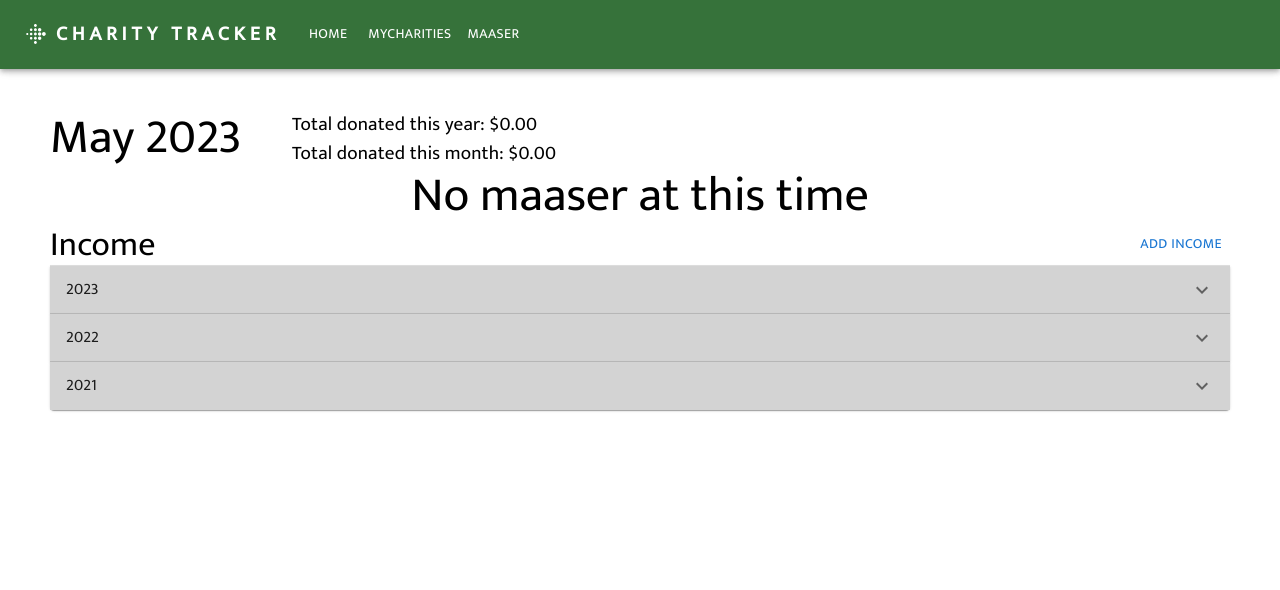
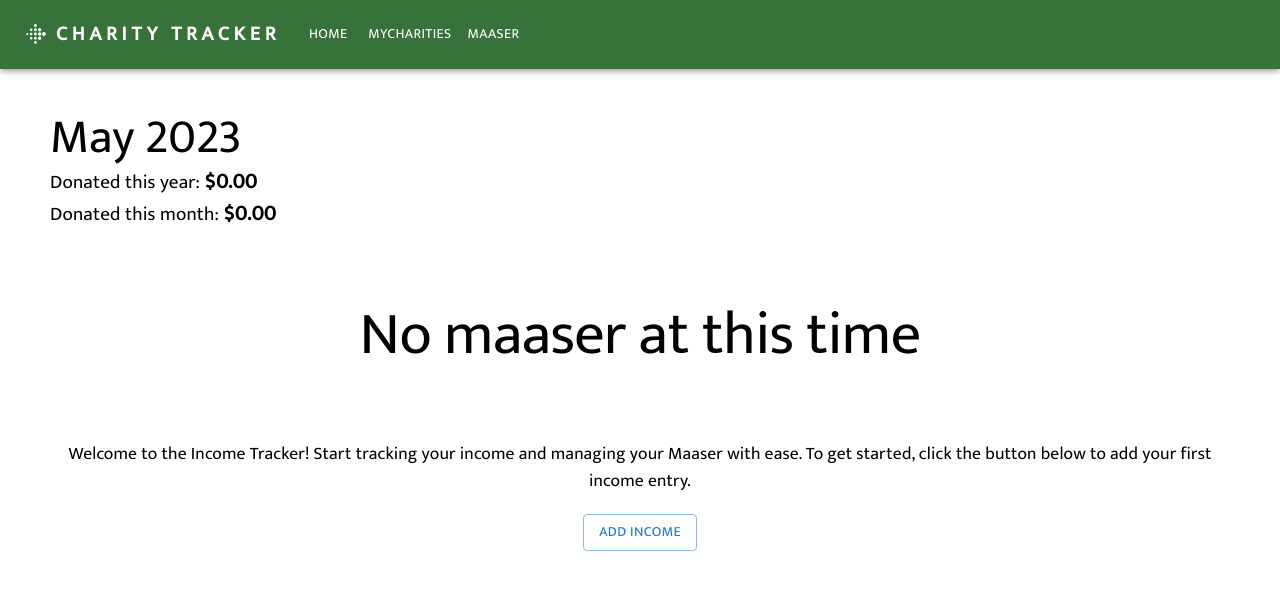
Before and after one commit to sbelsky01/Charity_Tracker_Website, a React (Create React App) app: page /#/Maaser in a window 1280 px wide. Shown: the top 590 px of the page. Built offline with nearby package versions, Linux system fonts and the light colour scheme.

Commit message:
added content and minor styling changes to maaser page

```diff
--- a/src/App.jsx
+++ b/src/App.jsx
@@ -17,32 +17,7 @@ function App() {
     charities: [],
   });
   const [maaserState, maaserDispatch] = useReducer(maaserReducer, {
-    income: [
-      {
-        year: 2023,
-        list: [
-          { description: "Paycheck", amt: 800, date: "2023-02-23" },
-          { description: "Paycheck", amt: 800, date: "2023-04-23" },
-          { description: "Paycheck", amt: 800, date: "2023-05-23" },
-        ],
-      },
-      {
-        year: 2022,
-        list: [
-          { description: "Paycheck", amt: 800, date: "2022-03-23" },
-          { description: "Bonus", amt: 300, date: "2022-04-06" },
-          { description: "Paycheck", amt: 800, date: "2022-05-23" },
-        ],
-      },
-      {
-        year: 2021,
-        list: [
-          { description: "Paycheck", amt: 800, date: "2021-03-23" },
-          { description: "Bonus", amt: 300, date: "2021-09-06" },
-          { description: "Paycheck", amt: 800, date: "2021-05-23" },
-        ],
-      },
-    ],
+    income: [],
     monthDonations: { year: null, month: null, amount: 0 },
     yearDonations: { year: null, amount: 0 },
     maaser: 0,
--- a/src/components/Maaser/incomeAccordion.jsx
+++ b/src/components/Maaser/incomeAccordion.jsx
@@ -12,6 +12,7 @@ import ExpandMoreIcon from "@mui/icons-material/ExpandMore";
 export function IncomeAccordion(props) {
   const income = props.income;
   const [expandedPanel, setExpandedPanel] = useState("");
+  const now = new Date();
 
   function handleToggle(year) {
     year == expandedPanel ? setExpandedPanel("") : setExpandedPanel(year);
@@ -29,6 +30,7 @@ export function IncomeAccordion(props) {
             key={group.year}
             expanded={expandedPanel == group.year}
             onChange={() => handleToggle(group.year)}
+            defaultExpanded={group.year == now.getFullYear()}
           >
             <AccordionSummary
               expandIcon={<ExpandMoreIcon />}
@@ -38,7 +40,7 @@ export function IncomeAccordion(props) {
             </AccordionSummary>
             <AccordionDetails>
               {group.list.map((incomeLine, index) => (
-                <div style={{ margin: "8px 25px" }}>
+                <div style={{ margin: "8px 25px" }} key={index}>
                   <div
                     style={{
                       display: "flex",
--- a/src/components/Maaser/maaser.jsx
+++ b/src/components/Maaser/maaser.jsx
@@ -29,11 +29,7 @@ export default function Maaser() {
   return (
     <div className="App">
       <div className="content">
-        <div
-          style={{
-            display: "flex",
-          }}
-        >
+        <div>
           <div style={{ marginRight: "50px" }}>
             <Typography variant="h3">
               {months[maaserState.monthDonations.month]}{" "}
@@ -43,41 +39,66 @@ export default function Maaser() {
           <div>
             <Box>
               <Typography variant="body1" fontSize="1.2em">
-                Total donated this year: $
-                {maaserState.yearDonations.amount.toFixed(2)}
+                Donated this year:{" "}
+                <span style={{ fontWeight: "bold", fontSize: "1.1em" }}>
+                  ${maaserState.yearDonations.amount.toFixed(2)}
+                </span>
               </Typography>
               <Typography variant="body1" fontSize="1.2em">
-                Total donated this month: $
-                {maaserState.monthDonations.amount.toFixed(2)}
+                Donated this month:{" "}
+                <span style={{ fontWeight: "bold", fontSize: "1.1em" }}>
+                  ${maaserState.monthDonations.amount.toFixed(2)}
+                </span>
               </Typography>
             </Box>
           </div>
         </div>
-        {maaserState.maaser > 0 ? (
         <Typography
           variant="h2"
-            sx={{ textAlign: "center", margin: "50px auto" }}
+          sx={{ textAlign: "center", margin: "70px auto" }}
           className="maaser-total"
         >
-            Maaser: ${maaserState.maaser.toFixed(2)}
+          {maaserState.maaser > 0
+            ? "Maaser: $" + maaserState.maaser.toFixed(2)
+            : "No maaser at this time"}
         </Typography>
-        ) : (
-          <Typography variant="h3" sx={{ textAlign: "center" }}>
-            No maaser at this time
-          </Typography>
-        )}
+        <AddIncomeDialog open={open} handleClose={handleClose} />
+        {maaserState.income.length >= 1 ? (
+          <>
             <div
               style={{
                 display: "flex",
                 justifyContent: "space-between",
-            // marginTop: "70px",
+                marginBottom: "20px",
               }}
             >
               <Typography variant="h4">Income</Typography>
-          <Button onClick={handleClickOpen}>Add Income</Button>
+              <Button onClick={handleClickOpen} variant="outlined">
+                Add Income
+              </Button>
             </div>
-        <AddIncomeDialog open={open} handleClose={handleClose} />
             <IncomeAccordion income={maaserState.income} />
+          </>
+        ) : (
+          <>
+            <Typography
+              variant="body1"
+              sx={{ textAlign: "center", marginBottom: "20px" }}
+              fontSize="1.1em"
+            >
+              Welcome to the Income Tracker! Start tracking your income and
+              managing your Maaser with ease. To get started, click the button
+              below to add your first income entry.
+            </Typography>
+            <Button
+              onClick={handleClickOpen}
+              variant="outlined"
+              sx={{ display: "block", margin: "0 auto" }}
+            >
+              Add Income
+            </Button>
+          </>
+        )}
       </div>
     </div>
   );
```
Lines whose indentation alone changed are shown as unchanged.
